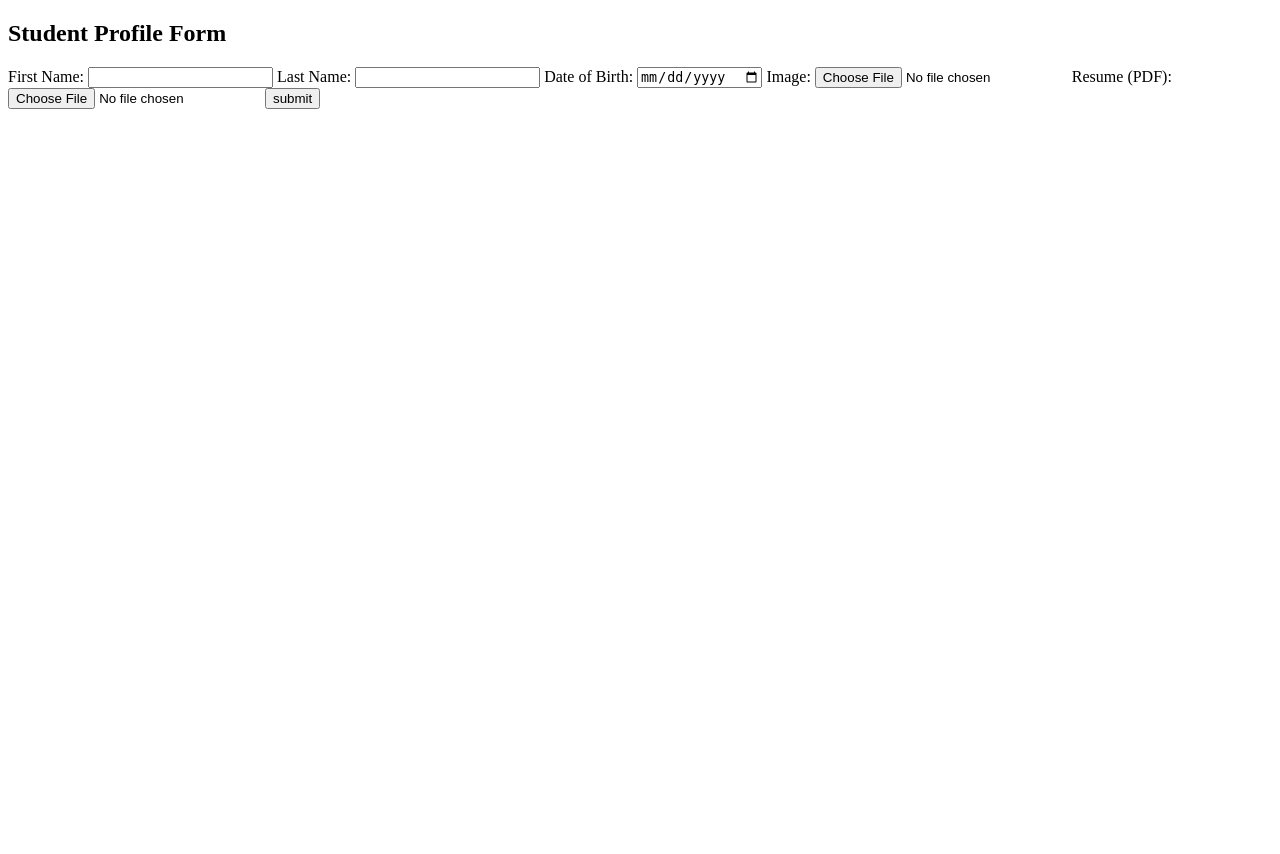
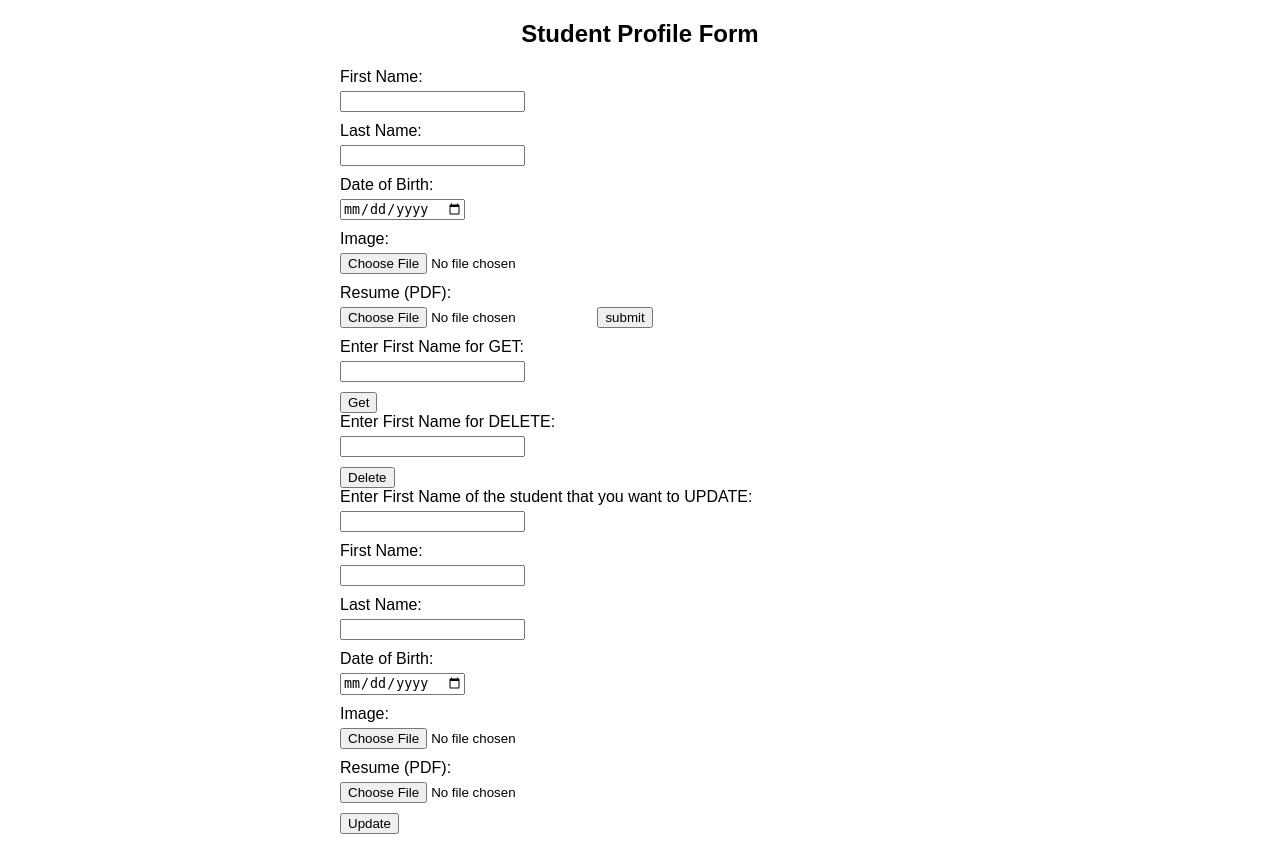
Before and after one commit to sanskar-coditas/Student_Biodata_DJango, a Django app: page / in a window 1280 px wide. Before the commit the page ends 109 px from the top, so only its background shows below. Run offline with Django 5.2, Linux system fonts and the light colour scheme.

Commit message:
Added update delete and get fuctionality and also templated for those fuctionality

```diff
--- a/StudentBioData/settings.py
+++ b/StudentBioData/settings.py
@@ -28,6 +28,8 @@ DEBUG = True
 ALLOWED_HOSTS = []
 STATIC_URL = '/static/'
 # settings.py
+MEDIA_ROOT = path.join(BASE_DIR, 'static/photos/')
+
 
 STATICFILES_DIRS = [
     path.join(BASE_DIR, 'static'),
@@ -45,7 +47,7 @@ INSTALLED_APPS = [
     'django.contrib.sessions',
     'django.contrib.messages',
     'django.contrib.staticfiles',
-    'StudentProfile'
+    'StudentProfile',
 ]
 
 MIDDLEWARE = [
--- a/StudentBioData/urls.py
+++ b/StudentBioData/urls.py
@@ -15,11 +15,17 @@ Including another URLconf
     2. Add a URL to urlpatterns:  path('blog/', include('blog.urls'))
 """
 from django.contrib import admin
-from django.urls import path
+from django.urls import path,include
 from StudentProfile import views
+from django.conf.urls.static import static
+from django.conf import settings
+
+
 
 urlpatterns = [
     path('admin/', admin.site.urls),
-    path("",views.submit)
+    path("",views.submit),
+    path("", include("StudentProfile.urls")),
+
 
 ]
--- a/StudentProfile/templates/student_profile_form.html
+++ b/StudentProfile/templates/student_profile_form.html
@@ -4,12 +4,41 @@
   <meta charset="UTF-8">
   <meta name="viewport" content="width=device-width, initial-scale=1.0">
   <title>Student Profile Form</title>
+  <style>
+    body {
+      font-family: Arial, sans-serif;
+      margin: 20px;
+    }
+
+    h2 {
+      text-align: center;
+    }
+
+    form {
+      max-width: 600px;
+      margin: 0 auto;
+    }
+
+    label {
+      display: block;
+      margin-bottom: 5px;
+    }
+
+    input {
+      margin-bottom: 10px;
+    }
+
+    input[type="submit"] {
+      margin-right: 5px;
+    }
+  </style>
 </head>
 <body>
 
   <h2>Student Profile Form</h2>
 
   <form action="" method="post" enctype="multipart/form-data">
+
     <label for="firstName">First Name:</label>
     <input type="text" id="firstName" name="firstName" required>
 
@@ -20,11 +49,66 @@
     <input type="date" id="dob" name="dob" required>
 
     <label for="image">Image:</label>
-    <input type="file" id="image" name="image" accept="image/*" >
+    <input type="file" id="image" name="image" accept="image/*">
 
     <label for="resume">Resume (PDF):</label>
-    <input type="file" id="resume" name="resume" accept=".pdf" >
+    <input type="file" id="resume" name="resume" accept=".pdf">
 
-    <input type="submit" value="submit">  </form>
+     <!-- Submit Button -->
+     <input type="submit" value="submit" name="action">
+</form>
+
+    <!-- CRUD Section -->
+<form action="{% url 'get_data' %}" method="post" enctype="multipart/form-data">
+
+    <div>
+      <label for="editFirstNameGet">Enter First Name for GET:</label>
+      <input type="text" id="editFirstNameGet" name="editFirstNameGet" required>
+    </div>
+
+    <div>
+      <button type="submit" name="action" value="get">Get</button>
+    </div>
+</form>
+
+<form action="{% url 'delete_data' %}" method="post" enctype="multipart/form-data">
+
+  <div>
+    <label for="editFirstNameDelete">Enter First Name for DELETE:</label>
+    <input type="text" id="editFirstNameDelete" name="editFirstNameDelete" required>
+  </div>
+
+  <div>
+    <button type="submit" name="action" value="delete">Delete</button>
+  </div>
+</form>
+
+<form action="{% url 'update_data' %}" method="post" enctype="multipart/form-data">
+
+  <div>
+    <label for="editFirstNameUpdate">Enter First Name of the student that you want to UPDATE:</label>
+    <input type="text" id="editFirstNameUpdate" name="editFirstNameUpdate" required>
+  </div>
+
+  <label for="newFirstName">First Name:</label>
+    <input type="text" id="newFirstName" name="newFirstName" required>
+
+    <label for="newLastName">Last Name:</label>
+    <input type="text" id="newLastName" name="newLastName" required>
+
+    <label for="newDob">Date of Birth:</label>
+    <input type="date" id="newDob" name="newDob" required>
+
+    <label for="newImage">Image:</label>
+    <input type="file" id="newImage" name="newImage" accept="image/*">
+
+    <label for="newResume">Resume (PDF):</label>
+    <input type="file" id="newResume" name="newResume" accept=".pdf">
+
+  <div>
+    <button type="submit" name="action" value="update">Update</button>
+  </div>
+</form>
+
 </body>
 </html>
--- a/StudentProfile/urls.py
+++ b/StudentProfile/urls.py
@@ -0,0 +1,15 @@
+from django.contrib import admin
+from django.urls import include, path
+from . import views
+from .views import get
+
+
+urlpatterns = [
+    path('submit', views.submit),
+    path('get', get, name='get_data'),
+    path('delete', views.delete, name='delete_data'),
+    path('update', views.update, name='update_data'),
+
+
+
+]
--- a/StudentProfile/views.py
+++ b/StudentProfile/views.py
@@ -1,6 +1,7 @@
-from django.shortcuts import render
+from django.shortcuts import render, get_object_or_404
 from django.views.decorators.csrf import csrf_exempt
 from django.http import HttpResponse
+from django.db import IntegrityError
 from os import path,makedirs
 from django.conf import settings
 from .models import Student
@@ -19,19 +20,6 @@ def submit(request):
 
         photo_folder = path.join(settings.BASE_DIR, 'static', 'photos')
         resume_folder = path.join(settings.BASE_DIR, 'static', 'resumes')
-
-
-        # Create an Employee instance and save it to the database
-        employee = Student(
-            first_name=first_name,
-            last_name=last_name,
-            dob=dob,
-            photo=photo,
-            resume=resume
-        )
-        employee.save()
-
-        result2 = f"Employee record saved: {employee}"
 
         is_resume_uploaded = ""
         is_photo_uploaded = ""
@@ -56,7 +44,136 @@ def submit(request):
             resume_path = None
             is_resume_uploaded = "Resume not uploaded"
 
-        result = f"Received data: First Name - {first_name}, Last Name - {last_name}, DOB - {dob}, Resume photo Status: {is_resume_uploaded} and {is_photo_uploaded} and Sqlite Employee record saved: {employee}"
+        student = Student(
+            first_name=first_name,
+            last_name=last_name,
+            dob=dob,
+            photo=photo_path,
+            resume=resume_path
+        )
+        student.save()
+
+        updated_student = Student.objects.get(pk=student.pk)
+
+                # Create a dictionary with updated data for rendering in a different template
+        updated_data = {
+                    'first_name': updated_student.first_name,
+                    'last_name': updated_student.last_name,
+                    'dob': updated_student.dob,
+                    'photo_url': updated_student.photo.url if updated_student.photo else None,
+                    'resume_url': updated_student.resume.url if updated_student.resume else None,
+                    'is_photo_uploaded': is_photo_uploaded,
+                    'is_resume_uploaded': is_resume_uploaded,
+                }
+        print(f"path of  photo {updated_student.photo.url}")
+
+        return render(request, 'updated_data_template.html', {'data': updated_data})
+
+
+
+
+
+        result = f"Received data: First Name - {first_name}, Last Name - {last_name}, DOB - {dob}, Resume photo Status: {is_resume_uploaded} and {is_photo_uploaded} and Sqlite Employee record saved"
         return HttpResponse(result)
     else:
         return render(request, 'student_profile_form.html')
+
+
+@csrf_exempt
+def get(request):
+    if request.method == 'POST':
+            edit_first_name = request.POST.get('editFirstNameGet', '')
+            students = Student.objects.filter(first_name=edit_first_name)
+            data = [{'first_name': student.first_name, 'last_name': student.last_name, 'dob': student.dob, 'photo_path':student.photo} for student in students]
+            return render(request, 'display_data.html', {'data': data})
+    else:
+        return render(request, 'student_profile_form.html')\
+
+@csrf_exempt
+def delete(request):
+    if request.method == 'POST':
+        edit_first_name = request.POST.get('editFirstNameDelete', '')
+        student = Student.objects.filter(first_name=edit_first_name).first()
+        if student:
+            student.delete()
+            message = f"First student with first name {edit_first_name} deleted successfully."
+        else:
+            message = f"No student found with first name {edit_first_name}. Nothing deleted."
+        return HttpResponse(message)
+    else:
+        return render(request, 'student_profile_form.html')
+
+@csrf_exempt
+def update(request):
+    if request.method == 'POST':
+        edit_first_name = request.POST.get('editFirstNameUpdate', '')
+        new_first_name = request.POST.get('newFirstName', '')
+        new_last_name = request.POST.get('newLastName', '')
+        new_dob = request.POST.get('newDob', '')
+        new_photo = request.FILES.get('newImage')
+        new_resume = request.FILES.get('newResume')
+
+        new_photo_folder = path.join(settings.BASE_DIR, 'static', 'photos')
+        new_resume_folder = path.join(settings.BASE_DIR, 'static', 'resumes')
+
+        try:
+            student = Student.objects.filter(first_name=edit_first_name).first()
+
+            if student:
+
+                is_resume_uploaded = ""
+                is_photo_uploaded = ""
+
+                if new_photo:
+                    photo_path = path.join(new_photo_folder, new_photo.name)
+                    with open(photo_path, 'wb') as photo_file:
+                        for chunk in new_photo.chunks():
+                            photo_file.write(chunk)
+                            is_photo_uploaded = f"Photo uploaded at {new_photo_folder}"
+                else:
+                    photo_path = None
+                    is_photo_uploaded = "Photo not uploaded"
+
+                if new_resume:
+                    resume_path = path.join(new_resume_folder, new_resume.name)
+                    with open(resume_path, 'wb') as resume_file:
+                        for chunk in new_resume.chunks():
+                            resume_file.write(chunk)
+                            is_resume_uploaded = f"Resume uploaded at {new_resume_folder}"
+                else:
+                    resume_path = None
+                    is_resume_uploaded = "Resume not uploaded"
+
+
+                Student.objects.filter(first_name=edit_first_name).update(
+                    first_name=new_first_name,
+                    last_name=new_last_name,
+                    dob=new_dob,
+                    photo=photo_path,
+                    resume=resume_path
+                )
+
+                # Fetch the updated student data
+                updated_student = Student.objects.get(pk=student.pk)
+
+                # Create a dictionary with updated data for rendering in a different template
+                updated_data = {
+                    'first_name': updated_student.first_name,
+                    'last_name': updated_student.last_name,
+                    'dob': updated_student.dob,
+                    'photo_url': updated_student.photo.url if updated_student.photo else None,
+                    'resume_url': updated_student.resume.url if updated_student.resume else None,
+                    'is_photo_uploaded': is_photo_uploaded,
+                    'is_resume_uploaded': is_resume_uploaded,
+                }
+                print(f"path of  photo {updated_student.photo.url}")
+
+                return render(request, 'updated_data_template.html', {'data': updated_data})
+            else:
+                message = f"No student found with first name {edit_first_name}. Nothing updated."
+        except IntegrityError:
+            message = f"Error updating student. IntegrityError occurred."
+
+        return HttpResponse(message)
+    else:
+        return render(request, 'student_profile_form.html')
```
Also changed, not shown: StudentProfile/templates/display_data.html (added, +30 -0 lines), StudentProfile/templates/updated_data_template.html (added, +30 -0 lines), db.sqlite3, photos/afib_duo_onboarding.png (deleted), static/photos/20230827_180847.jpg (deleted), static/photos/Connected still Connect.png (added), static/photos/Screenshot 2024-01-18 at 3.08.48 PM.png (added), static/photos/Screenshot_20221124_141930.png (added), static/photos/embedded0.png (added), static/photos/embedded1.png (added), static/photos/ezgif-5-0ad1cf8c6f.gif (added), 3 other files.
